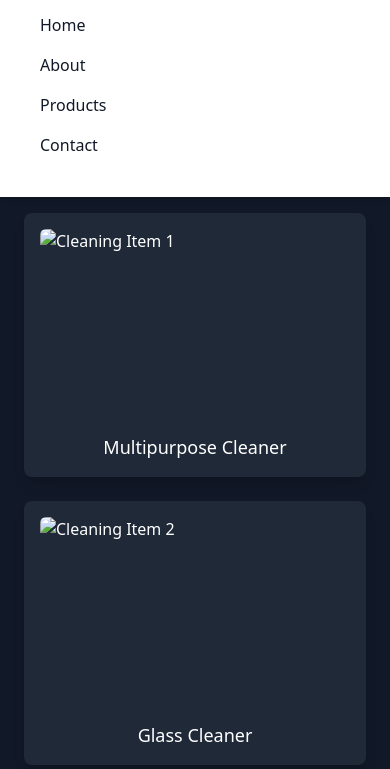
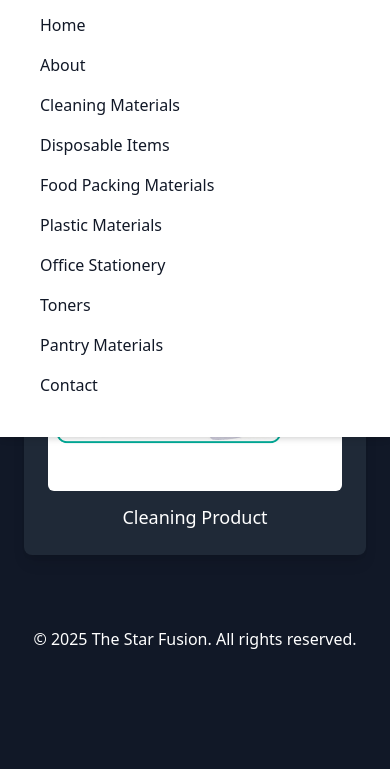
Before and after one commit to mashudmuhd/starfusion, a plain HTML site: page food-packing.html in a window 390 px wide. Both pictures are taken after a click on the button 354 px from the left and 48 px from the top of the page. Shown: the part 75-844 px from the top of the page. Drawn offline with nearby package versions, Linux system fonts and the light colour scheme.

Commit message:
Update food-packing.html

```diff
--- a/food-packing.html
+++ b/food-packing.html
@@ -34,18 +34,13 @@
   <!-- Navbar -->
   <nav class="bg-white p-6 fixed w-full top-0 z-50 shadow-md">
     <div class="container mx-auto flex justify-between items-center">
-
        <!-- Logo -->
        <a href="index.html" class="flex items-center">
         <img src="assets/images/logo/logo.png" alt="The Star Fusion Logo" class="h-12 w-auto sm:h-14 hover:opacity-80 transition duration-300">
       </a>
-
-      <!-- Desktop Navbar -->
       <ul class="hidden md:flex space-x-6 relative">
         <li><a href="index.html" class="text-gray-900 hover:text-purple-500 transition duration-300">Home</a></li>
         <li><a href="about.html" class="text-gray-900 hover:text-purple-500 transition duration-300">About</a></li>
-
-        <!-- Products Dropdown -->
         <li class="relative group">
           <a href="#" class="text-gray-900 hover:text-purple-500 transition duration-300">Products</a>
           <ul class="absolute left-0 mt-2 w-56 bg-white text-gray-900 shadow-lg rounded-lg opacity-0 group-hover:opacity-100 transform translate-y-2 group-hover:translate-y-0 transition duration-300">
@@ -58,71 +53,41 @@
             <li><a href="pantry-materials.html" class="block px-4 py-2 hover:bg-purple-100">Pantry Materials</a></li>
           </ul>
         </li>
-
         <li><a href="contact.html" class="text-gray-900 hover:text-purple-500 transition duration-300">Contact</a></li>
       </ul>
-
-      <!-- Mobile Menu Button -->
       <button id="menu-btn" class="md:hidden text-gray-900 focus:outline-none">
         <svg class="w-6 h-6" fill="none" stroke="currentColor" viewBox="0 0 24 24">
           <path stroke-linecap="round" stroke-linejoin="round" stroke-width="2" d="M4 6h16M4 12h16m-7 6h7"></path>
         </svg>
       </button>
-
     </div>
-
-    <!-- Mobile Menu (Initially Hidden) -->
     <div id="mobile-menu" class="hidden bg-white text-gray-900 p-4 md:hidden">
       <ul class="space-y-4">
         <li><a href="index.html" class="block hover:text-purple-500 transition duration-300">Home</a></li>
         <li><a href="about.html" class="block hover:text-purple-500 transition duration-300">About</a></li>
-
-        <!-- Mobile Products Dropdown -->
-        <li class="relative">
-          <button id="mobile-products-btn" class="w-full text-left hover:text-purple-500 transition duration-300">Products</button>
-          <ul id="mobile-products-menu" class="hidden mt-2 space-y-2 bg-gray-100 p-2 rounded-lg">
-            <li><a href="cleaning-materials.html" class="block px-4 py-2 hover:bg-purple-100">Cleaning Materials</a></li>
-            <li><a href="disposable-items.html" class="block px-4 py-2 hover:bg-purple-100">Disposable Items</a></li>
-            <li><a href="food-packing.html" class="block px-4 py-2 hover:bg-purple-100">Food Packing Materials</a></li>
-            <li><a href="plastic-materials.html" class="block px-4 py-2 hover:bg-purple-100">Plastic Materials</a></li>
-            <li><a href="office-stationery.html" class="block px-4 py-2 hover:bg-purple-100">Office Stationery</a></li>
-            <li><a href="toners.html" class="block px-4 py-2 hover:bg-purple-100">Toners</a></li>
-            <li><a href="pantry-materials.html" class="block px-4 py-2 hover:bg-purple-100">Pantry Materials</a></li>
-          </ul>
-        </li>
-
+        <li><a href="cleaning-materials.html" class="block hover:text-purple-500 transition duration-300">Cleaning Materials</a></li>
+        <li><a href="disposable-items.html" class="block hover:text-purple-500 transition duration-300">Disposable Items</a></li>
+        <li><a href="food-packing.html" class="block hover:text-purple-500 transition duration-300">Food Packing Materials</a></li>
+        <li><a href="plastic-materials.html" class="block hover:text-purple-500 transition duration-300">Plastic Materials</a></li>
+        <li><a href="office-stationery.html" class="block hover:text-purple-500 transition duration-300">Office Stationery</a></li>
+        <li><a href="toners.html" class="block hover:text-purple-500 transition duration-300">Toners</a></li>
+        <li><a href="pantry-materials.html" class="block hover:text-purple-500 transition duration-300">Pantry Materials</a></li>
         <li><a href="contact.html" class="block hover:text-purple-500 transition duration-300">Contact</a></li>
       </ul>
     </div>
-
   </nav>
-
 
 <!-- Header Section -->
 <section class="pt-24 text-center animate-fadeIn">
-    <h1 class="text-4xl font-bold text-purple-400">Food Packaging Materials</h1>
+    <h1 class="text-4xl font-bold text-purple-400">Cleaning Materials</h1>
     <p class="mt-2 text-lg text-gray-300">High-quality cleaning supplies for a spotless environment.</p>
 </section>
 
-  <!-- Grid Section -->
-  <section class="container mx-auto px-6 py-12">
-    <div class="grid grid-cols-1 sm:grid-cols-2 md:grid-cols-3 lg:grid-cols-4 gap-6">
-      <div class="grid-item bg-gray-800 p-4 rounded-lg shadow-lg">
-        <img src="cleaning-item1.jpg" alt="Cleaning Item 1" class="w-full h-48 object-cover rounded-md">
-        <h2 class="mt-3 text-lg text-center">Multipurpose Cleaner</h2>
-      </div>
-      <div class="grid-item bg-gray-800 p-4 rounded-lg shadow-lg">
-        <img src="cleaning-item2.jpg" alt="Cleaning Item 2" class="w-full h-48 object-cover rounded-md">
-        <h2 class="mt-3 text-lg text-center">Glass Cleaner</h2>
-      </div>
-      <div class="grid-item bg-gray-800 p-4 rounded-lg shadow-lg">
-        <img src="cleaning-item3.jpg" alt="Cleaning Item 3" class="w-full h-48 object-cover rounded-md">
-        <h2 class="mt-3 text-lg text-center">Disinfectant Spray</h2>
-      </div>
-      <div class="grid-item bg-gray-800 p-4 rounded-lg shadow-lg">
-        <img src="cleaning-item4.jpg" alt="Cleaning Item 4" class="w-full h-48 object-cover rounded-md">
-        <h2 class="mt-3 text-lg text-center">Floor Cleaner</h2>
-      </div>
+<!-- Single Product Display -->
+<section class="container mx-auto px-6 py-12 flex justify-center items-center">
+    <div class="bg-gray-800 p-6 rounded-lg shadow-lg max-w-sm text-center">
+        <img src="assets/images/cleaning_material_product.png" alt="Cleaning Product" class="w-full h-auto object-contain rounded-md">
+        <h2 class="mt-3 text-lg">Cleaning Product</h2>
     </div>
 </section>
 
@@ -138,24 +103,6 @@
     document.getElementById("menu-btn").addEventListener("click", function () {
       document.getElementById("mobile-menu").classList.toggle("hidden");
     });
-
-    // Mobile Dropdown Menu Toggle
-    document.getElementById("mobile-products-btn").addEventListener("click", function () {
-      document.getElementById("mobile-products-menu").classList.toggle("hidden");
-    });
-    // Grid Animation
-    document.addEventListener("DOMContentLoaded", function () {
-      const gridItems = document.querySelectorAll(".grid-item");
-      const observer = new IntersectionObserver(entries => {
-        entries.forEach(entry => {
-          if (entry.isIntersecting) {
-            entry.target.classList.add("visible");
-          }
-        });
-      }, { threshold: 0.2 });
-
-      gridItems.forEach(item => observer.observe(item));
-    });
 </script>
 
 </body>
```
Lines whose indentation alone changed are shown as unchanged.
